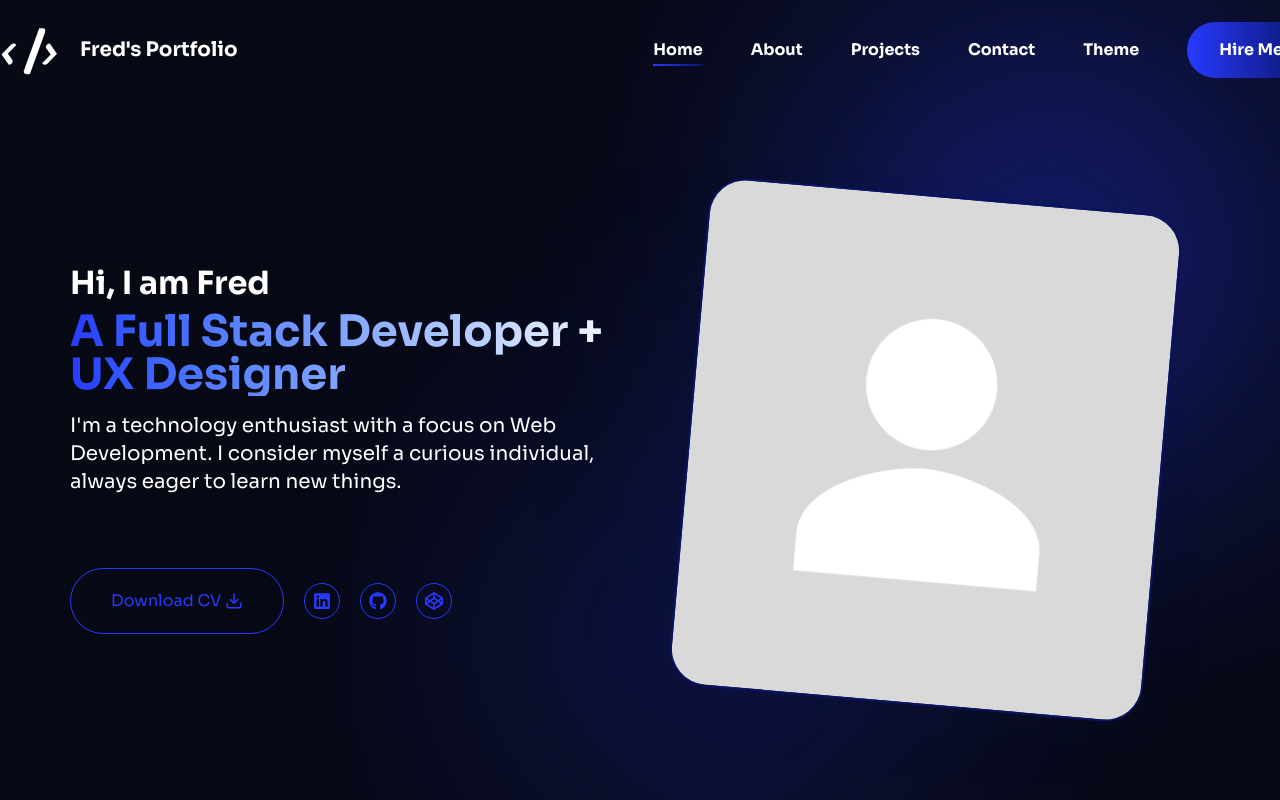
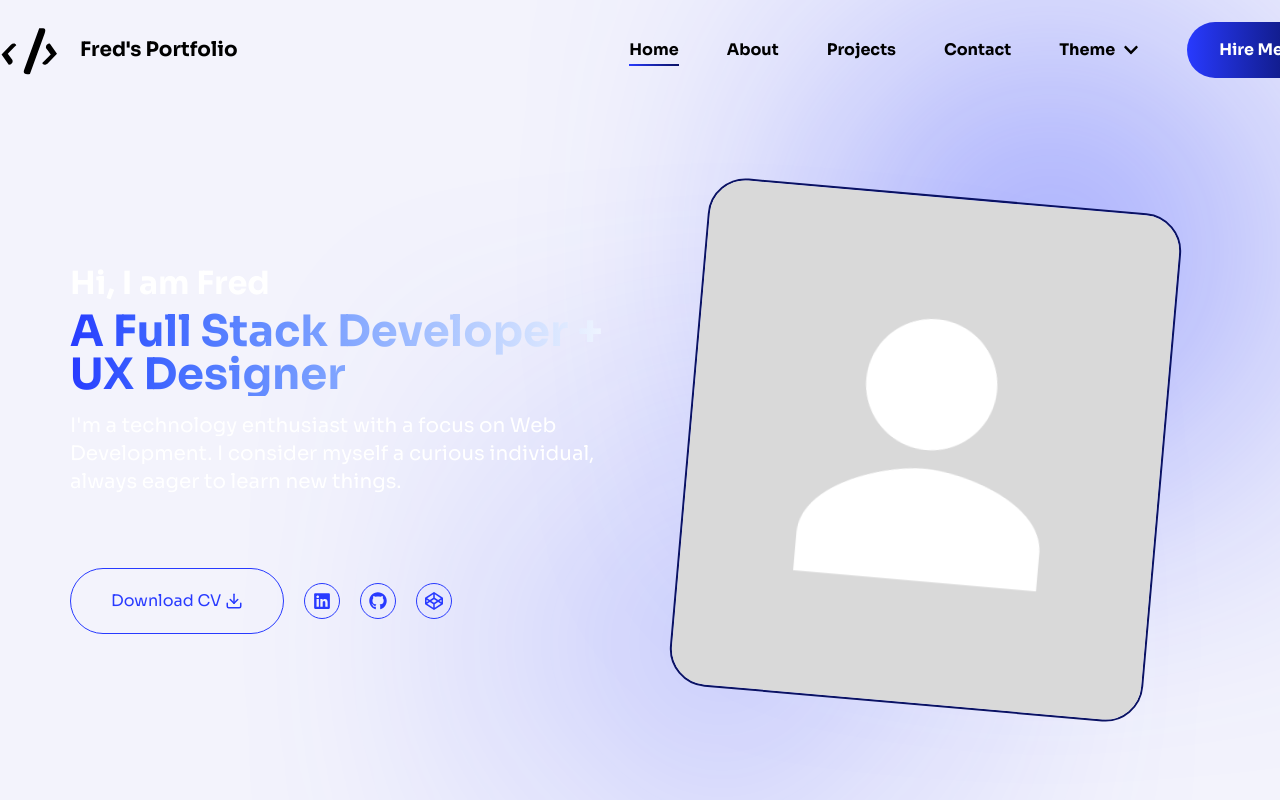
Before and after one commit to TwickE/Portfolio, a Next.js app: page / in a window 1280 px wide. Shown: the top 800 px of the page. Built offline with nearby package versions, Linux system fonts and the light colour scheme.

Commit message:
Implemented the navbar; implemented theme switching

```diff
--- a/app/globals.css
+++ b/app/globals.css
@@ -1,12 +1,14 @@
 @import "tailwindcss";
+
+@custom-variant dark (&:where(.dark, .dark *));
 
 @layer base {
     * {
-        @apply box-border;
+        @apply box-border transition-[background] duration-600;
     }
 
     body {
-        @apply font-sora text-xl bg-dark-mode-100;
+        @apply font-sora text-xl bg-light-mode-100 dark:bg-dark-mode-100;
     }
 }
 
@@ -25,6 +27,9 @@
 
     --color-primary: #283aff;
     --color-secondary: #0A1264;
+
+    --color-light-mode-100: #F3F3FC;
+    --color-light-mode-200: #F3F2F2;
 
     --color-dark-mode-100: #070915;
     --color-dark-mode-200: #050509;
--- a/components/Navbar.tsx
+++ b/components/Navbar.tsx
@@ -6,10 +6,15 @@ import FilledButton from './FilledButton';
 import useOpenLink from '@/hooks/useOpenLink';
 import { usePathname } from 'next/navigation';
 import { useState, useEffect } from 'react';
+import { FaSun, FaMoon, FaChevronDown } from "react-icons/fa";
+import { CgDarkMode } from "react-icons/cg";
 
 const Navbar = () => {
     // State to track whether the page has been scrolled
     const [scrolled, setScrolled] = useState(false);
+
+    // State to track the active theme
+    const [activeTheme, setActiveTheme] = useState(localStorage.activeTheme || 'system');
 
     // Get current pathname
     const pathname = usePathname();
@@ -43,21 +48,56 @@ const Navbar = () => {
         };
     }, [scrolled]); // Depend on scrolled to prevent unnecessary state updates
 
+    // Apply theme based on activeTheme
+    useEffect(() => {
+        // Save active theme to local storage
+        if (activeTheme === 'system') {
+            localStorage.removeItem('activeTheme');
+        } else {
+            localStorage.setItem('activeTheme', activeTheme);
+        }
 
+        // Function to apply theme
+        const applyTheme = () => {
+            const isDark =
+                activeTheme === 'dark' ||
+                (activeTheme === 'system' && window.matchMedia("(prefers-color-scheme: dark)").matches);
 
-    /* TODO: Add a glow at the bottom of the nav when scrolled */
+            document.documentElement.classList.toggle("dark", isDark);
+        };
 
+        applyTheme();
 
+        // Apply theme on activeTheme state change
+        if (activeTheme === 'system') {
+            const mediaQuery = window.matchMedia("(prefers-color-scheme: dark)");
+
+            const handleSystemThemeChange = (e: MediaQueryListEvent) => {
+                document.documentElement.classList.toggle("dark", e.matches);
+            };
+
+            mediaQuery.addEventListener("change", handleSystemThemeChange);
+            return () => mediaQuery.removeEventListener("change", handleSystemThemeChange);
+        }
+    }, [activeTheme]);
 
     return (
-        <header className={`${scrolled ? 'bg-dark-glass-bg backdrop-blur-sm sticky top-0 z-50': ''} text-xl w-full h-full text-white font-bold sticky top-0 z-50 transition-colors duration-300`}>
+        <header className={`${scrolled ? 'bg-light-glass-bg dark:bg-dark-glass-bg shadow-[0_0_30px_3px_rgba(40,58,255,0.25)] backdrop-blur-sm sticky top-0 z-50' : ''} text-xl w-full h-full text-black dark:text-white font-bold sticky top-0 z-50 transition-colors duration-300`}>
             <div className='flex items-center justify-between gap-5 w-[1320px] h-25 m-auto'>
                 <Link href='/' className='flex items-center gap-5 no-underline'>
+                    <Image
+                        src="/assets/icons/logoLight.svg"
+                        width={60}
+                        height={60}
+                        alt="Logo Light"
+                        className="block dark:hidden"
+                    />
                     <Image
                         src="/assets/icons/logoDark.svg"
                         width={60}
                         height={60}
-                        alt="Logo"
+                        alt="Logo dark"
+                        className="hidden dark:block"
                     />
                     <p>Fred&apos;s Portfolio</p>
                 </Link>
@@ -67,7 +107,27 @@ const Navbar = () => {
                         <Link href="/about" className={getLinkClassName('/about')}>About</Link>
                         <Link href="/projects" className={getLinkClassName('/projects')}>Projects</Link>
                         <Link href="/contact" className={getLinkClassName('/contact')}>Contact</Link>
-                        <span className='nav-hover-btn'>Theme</span>
+                        <div className='nav-hover-btn relative group'>
+                            <div className='flex items-center gap-2 cursor-pointer'>
+                                <p>Theme</p>
+                                <FaChevronDown size={16} className='group-hover:rotate-180 transition-transform duration-600' />
+                            </div>
+                            <span className='absolute inset-x-0 h-[38px] top-full' />{/* Invisible hover extender */}
+                            <ul className='absolute top-[62px] flex flex-col gap-1 left-0 bg-light-mode-100 dark:bg-dark-mode-100 rounded-md p-1 scale-y-0 origin-top opacity-0 group-hover:scale-y-100 group-hover:opacity-100 transition-[transform,opacity,scale] duration-600 shadow-[0_0_20px_rgba(40,58,255,0.5)]'>
+                                <li className={`${activeTheme === 'light' ? 'bg-primary text-white' : 'hover:bg-secondary/50'} flex gap-2 py-2 pl-2 pr-12 rounded-xs cursor-pointer transition-[background]`} onClick={() => setActiveTheme('light')}>
+                                    <FaSun size={20} />
+                                    <p>Light</p>
+                                </li>
+                                <li className={`${activeTheme === 'dark' ? 'bg-primary text-white' : 'hover:bg-secondary/50'} flex gap-2 py-2 pl-2 pr-12 rounded-xs cursor-pointer transition-[background]`} onClick={() => setActiveTheme('dark')}>
+                                    <FaMoon size={20} />
+                                    <p>Dark</p>
+                                </li>
+                                <li className={`${activeTheme === 'system' ? 'bg-primary text-white' : 'hover:bg-secondary/50'} flex gap-2 py-2 pl-2 pr-12 rounded-xs cursor-pointer transition-[background]`} onClick={() => setActiveTheme('system')}>
+                                    <CgDarkMode size={20} />
+                                    <p>System</p>
+                                </li>
+                            </ul>
+                        </div>
                     </nav>
                     <FilledButton
                         text="Hire Me!"
```
